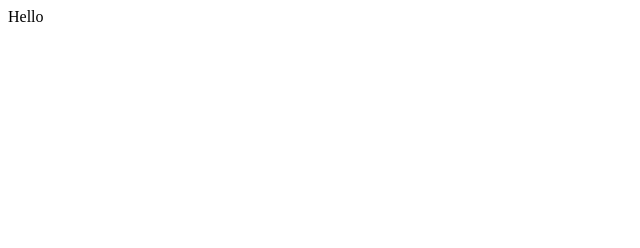
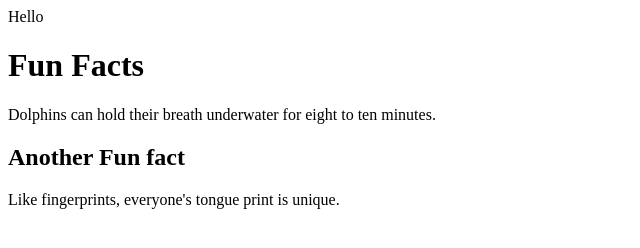
Before and after one commit to ngziyi868-tech/git-demo, a plain HTML site: page index.html in a window 1280 px wide. Shown: the whole page, without its empty margins (0-640 px from the left). Drawn offline with Linux system fonts and the light colour scheme.

Commit message:
new branch

```diff
--- a/index.html
+++ b/index.html
@@ -7,7 +7,12 @@
  <body>
 	<nav></nav>
 	<header>Hello</header>
-	<main></main>
+	<h1>Fun Facts</h1>
+	<p>Dolphins can hold their breath underwater for eight to ten minutes.</p>
+	<main>
+	<h2>Another Fun fact</h2>
+	<p>Like fingerprints, everyone's tongue print is unique.</p>
+	</main>
 	<footer></footer>
  </body>
 </html>
```
